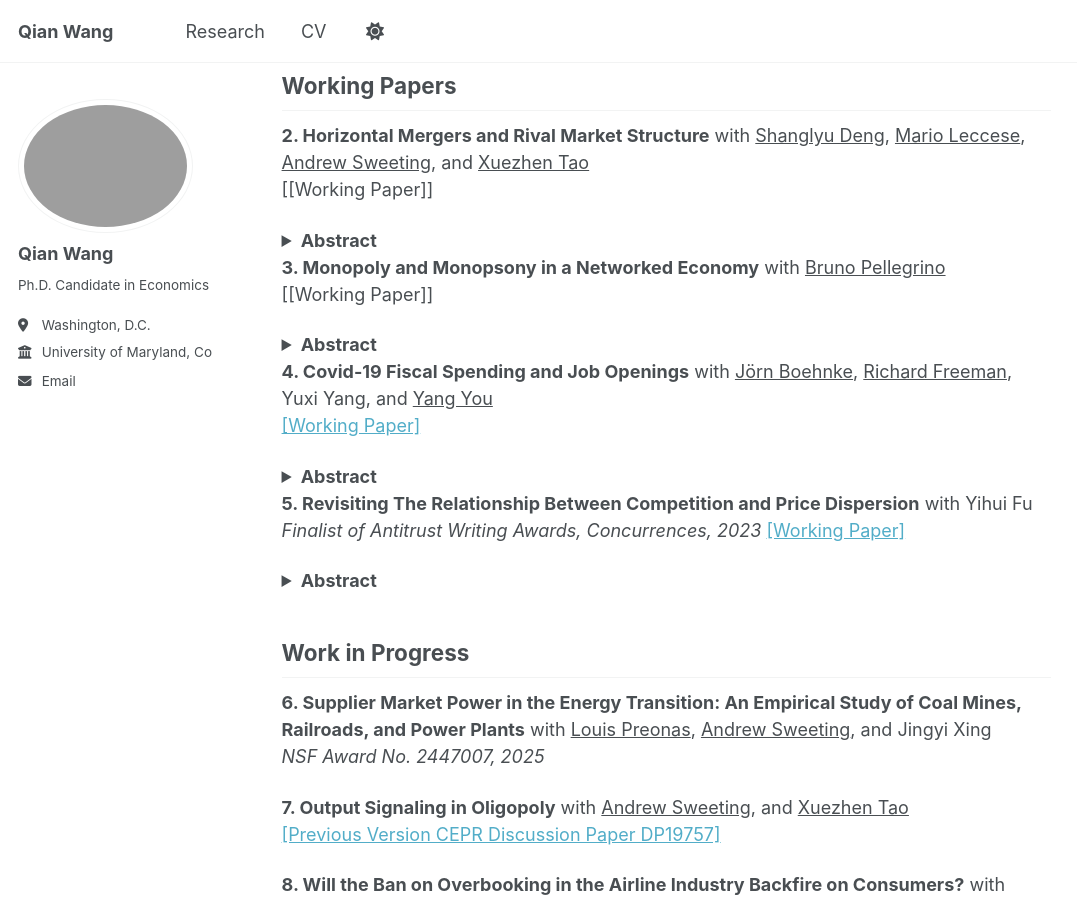
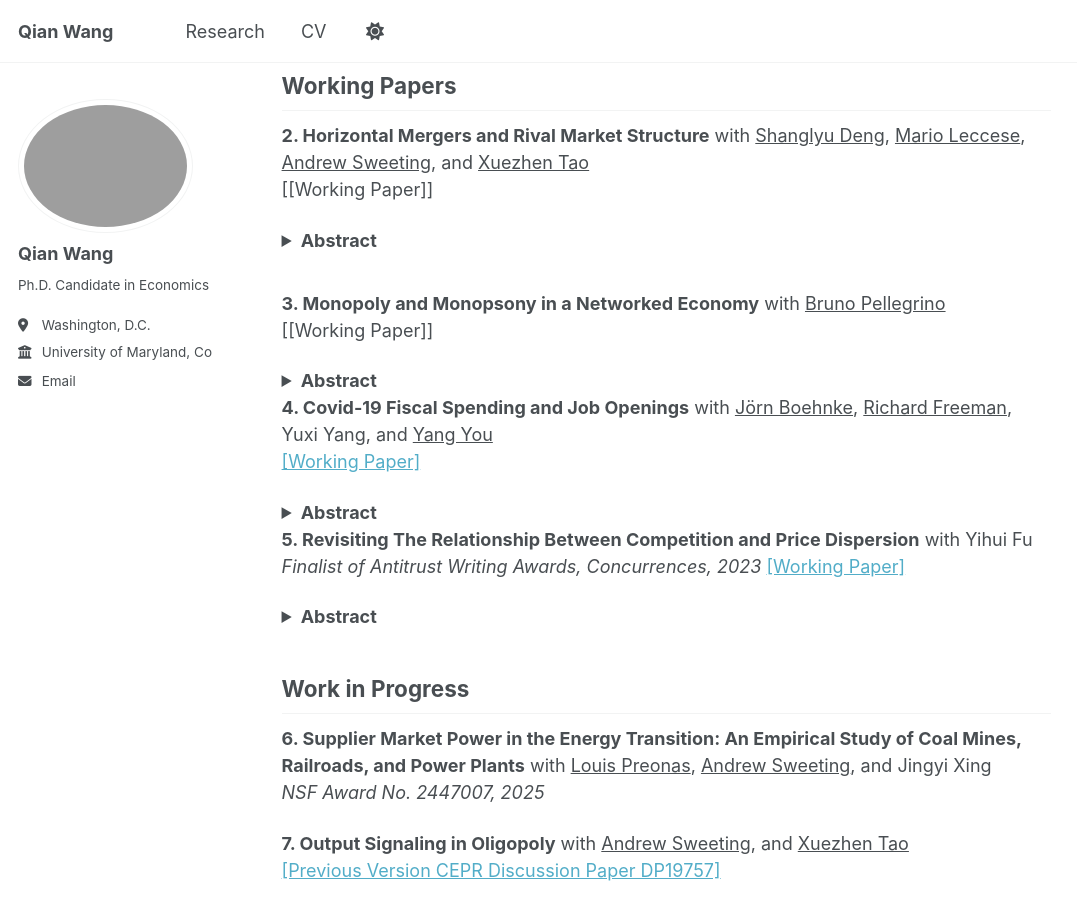
Before and after one commit to qwang819/qwang819.github.io, a Jekyll site: the page built from _pages/about.md, in a window 1280 px wide and 900 px high, scrolled down 550 px. Shown: the whole window, without its empty margins (0-1077 px from the left). Built offline with Jekyll 4.4.1, drawn with Linux system fonts in a browser that asks for light colours; a script that is not in the unit is left out.

Commit message:
Update about.md

```diff
--- a/_pages/about.md
+++ b/_pages/about.md
@@ -18,7 +18,7 @@ Email: <a href="mailto:qwang819@umd.edu">qwang819@umd.edu</a>
 
 **1. Aligning Market and Social Preferences: Technological Path Choice in China’s EV Battery** . *Sep. 2025*
 *Draft Coming Soon, Feel Free to Email me About Current Draft*
-  <details>
+  <details style="margin-bottom: 2rem;">
     <summary><strong>Abstract</strong></summary>
     <p>
 
@@ -30,9 +30,9 @@ Email: <a href="mailto:qwang819@umd.edu">qwang819@umd.edu</a>
 **2. Horizontal Mergers and Rival Market Structure**
 with <a href="https://www.shanglyudeng.com/" style="color: #494e52;">Shanglyu Deng</a>, <a href="https://www.marioleccese.com/" style="color: #494e52;">Mario Leccese</a>, <a href="http://www.asweeting.com/" style="color: #494e52;">Andrew Sweeting</a>, and <a href="https://www.xuezhentao.site" style="color: #494e52;">Xuezhen Tao</a>
 [[Working Paper]]
-<details>
+<details style="margin-bottom: 2rem;">
   <summary><strong>Abstract</strong></summary>
-  <p>
+  <p style="text-align: justify;">
   Traditional measures of market concentration used when screening for anticom- petitive mergers, or applying structural presumptions, such as the market-level HHI, depend on the concentration of sales among non-merging rivals, as well as the shares of the merging parties. While the size of cost efficiencies needed to offset the market power effects of a merger, assuming static Nash equilibrium play both before and after a merger, depends only on the shares, characteristics and margins of the merging firms (Nocke and Whinston (2022)), we illustrate how, conditional on the shares and margins of the merging firms, rival market structure is often highly correlated with how rivals’ prices and outputs would change in response to changes in the prices or outputs of the parties, which in turn affects the profitability of mergers and the magnitude of any post-merger price and quantity changes when other efficiencies, or no efficiencies, are realized. We show that a simply calculated rival HHI measure is correlated with these changes for both price- and quantity-competition, for a variety of demand systems. We also illustrate how rival market structure can affect the incentives of a merged firm to engage in strategic behavior that may obscure the size of its realized efficiencies.
   </p>
 </details>
```
